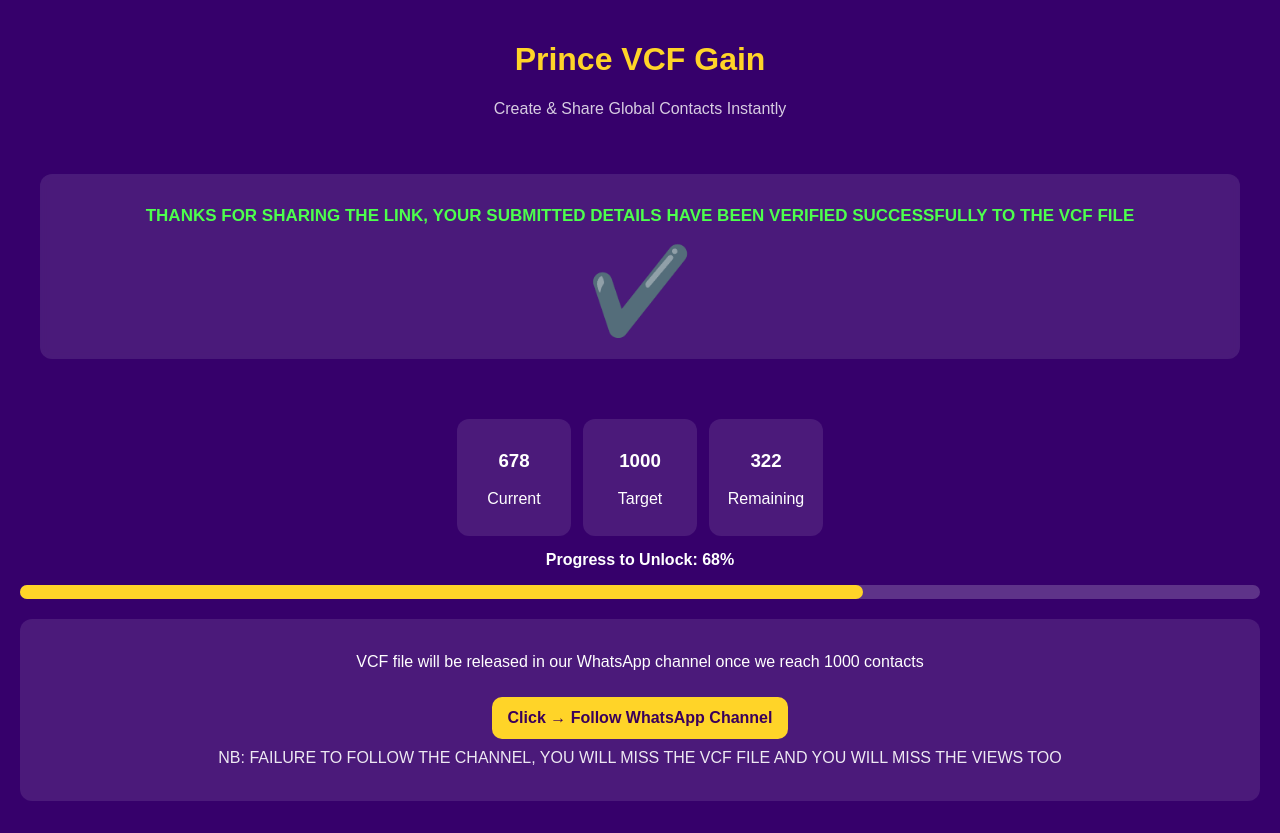
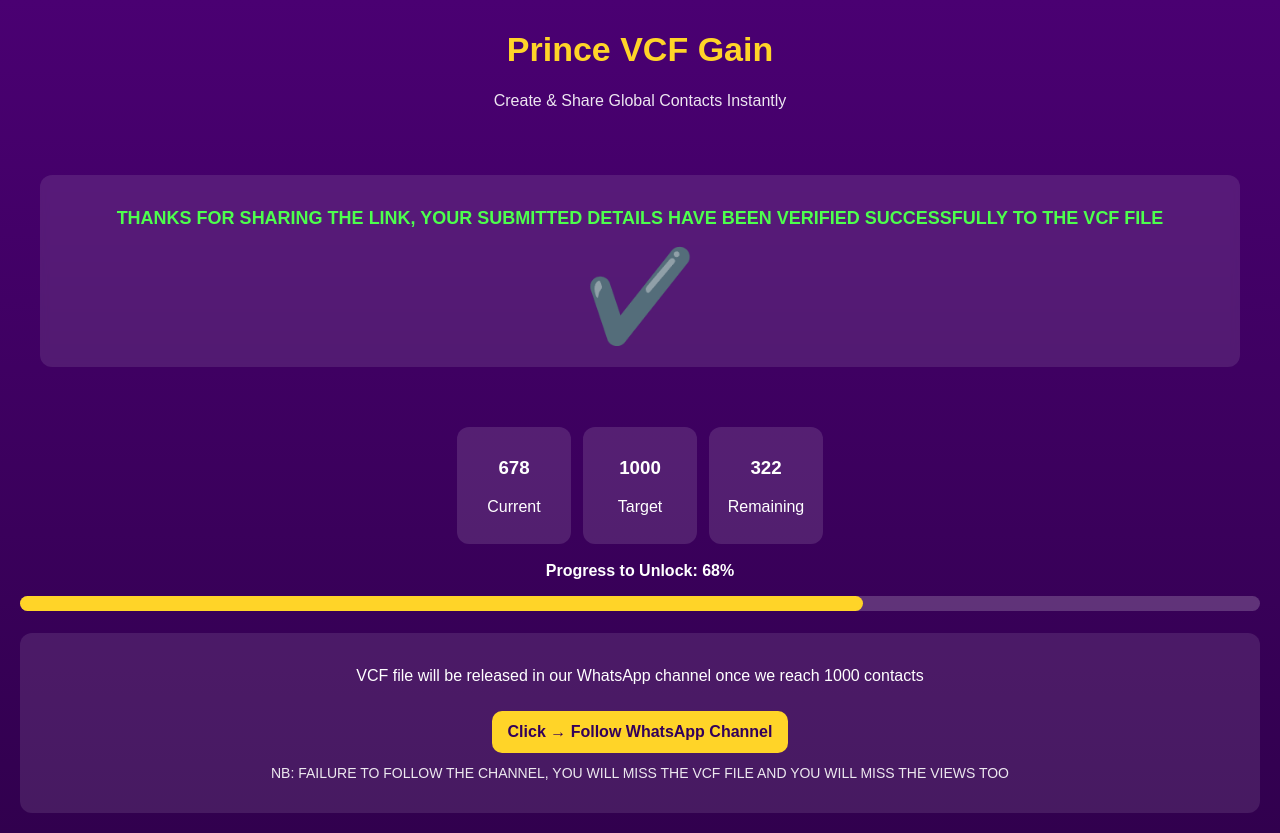
Before and after one commit to Glenn254/Verified-, a plain HTML site: page index.html in a window 1280 px wide. Drawn offline with Linux system fonts and the light colour scheme.

Commit message:
Update index.html

```diff
--- a/index.html
+++ b/index.html
@@ -1,18 +1,133 @@
 <!DOCTYPE html>
 <html lang="en">
 <head>
-    <meta charset="UTF-8">
-    <meta name="viewport" content="width=device-width, initial-scale=1.0">
-    <title>Prince VCF Gain</title>
-    <link rel="stylesheet" href="style.css">
+<meta charset="UTF-8">
+<meta name="viewport" content="width=device-width, initial-scale=1.0">
+<title>Prince VCF Gain</title>
+
+<style>
+    body {
+        background: linear-gradient(180deg,#4A0072,#31004E);
+        font-family: Arial, sans-serif;
+        color: white;
+        text-align: center;
+        margin: 0;
+        padding: 0;
+    }
+
+    .container {
+        padding: 20px;
+    }
+
+    h1 {
+        font-size: 34px;
+        color: #FFD428;
+        margin-top: 10px;
+    }
+
+    .subtitle {
+        opacity: 0.9;
+        margin-bottom: 25px;
+    }
+
+    /* SUCCESS BOX */
+    .success-container {
+        text-align: center;
+        padding: 20px;
+    }
+
+    .success-box {
+        background: rgba(255, 255, 255, 0.1);
+        padding: 18px;
+        border-radius: 12px;
+        margin: 20px 0;
+        backdrop-filter: blur(4px);
+    }
+
+    .success-text {
+        color: #4dff4d;
+        font-size: 18px;
+        font-weight: 700;
+    }
+
+    .success-icon {
+        font-size: 90px;
+        font-weight: bold;
+        color: #4dff4d;
+        margin-top: 15px;
+    }
+
+    /* Stats */
+    .stats {
+        display: flex;
+        justify-content: center;
+        gap: 12px;
+        margin-top: 20px;
+    }
+
+    .stat-box {
+        background: rgba(255, 255, 255, 0.12);
+        padding: 12px;
+        border-radius: 12px;
+        width: 90px;
+    }
+
+    /* Progress */
+    .progress-label {
+        margin-top: 18px;
+        font-weight: bold;
+    }
+
+    .progress-bar {
+        width: 100%;
+        background: rgba(255,255,255,0.2);
+        border-radius: 50px;
+        height: 15px;
+        margin-top: 7px;
+    }
+
+    .progress {
+        width: 67%;
+        height: 100%;
+        background: #FFD428;
+        border-radius: 50px;
+    }
+
+    /* WhatsApp Section */
+    .info-box {
+        margin-top: 22px;
+        padding: 18px;
+        background: rgba(255,255,255,0.1);
+        border-radius: 12px;
+    }
+
+    .btn {
+        display: inline-block;
+        background: #FFD428;
+        color: #33005A;
+        font-weight: bold;
+        padding: 12px 16px;
+        border-radius: 10px;
+        margin-top: 10px;
+        text-decoration: none;
+    }
+
+    .note {
+        margin-top: 12px;
+        opacity: 0.9;
+        font-size: 14px;
+    }
+</style>
+
 </head>
 <body>
 
 <div class="container">
+
     <h1>Prince VCF Gain</h1>
     <p class="subtitle">Create & Share Global Contacts Instantly</p>
 
-    <!-- Success Message -->
+    <!-- SUCCESS MESSAGE -->
     <div class="success-container">
         <div class="success-box">
             <h2 class="success-text">
@@ -22,7 +137,7 @@
         </div>
     </div>
 
-    <!-- Stats Section -->
+    <!-- Stats -->
     <div class="stats">
         <div class="stat-box">
             <h3 id="current">678</h3>
@@ -38,11 +153,13 @@
         </div>
     </div>
 
-    <p class="progress-label">Progress to Unlock: <span id="progress-percentage">67%</span></p>
+    <p class="progress-label">Progress to Unlock: <span id="progress-percent">67%</span></p>
+
     <div class="progress-bar">
         <div id="progress" class="progress"></div>
     </div>
 
+    <!-- Info Box -->
     <div class="info-box">
         <p>VCF file will be released in our WhatsApp channel once we reach 1000 contacts</p>
 
@@ -51,14 +168,23 @@
         </a>
 
         <p class="note">
-        NB: FAILURE TO FOLLOW THE CHANNEL,
-        YOU WILL MISS THE VCF FILE AND YOU
-        WILL MISS THE VIEWS TOO
+            NB: FAILURE TO FOLLOW THE CHANNEL, YOU WILL MISS THE VCF FILE AND YOU WILL MISS THE VIEWS TOO
         </p>
     </div>
-
 </div>
 
-<script src="script.js"></script>
+<script>
+    // progress calculation logic
+    const current = 678;
+    const target = 1000;
+    const remaining = target - current;
+
+    document.getElementById("remaining").textContent = remaining;
+    const progress = Math.round((current / target) * 100);
+
+    document.getElementById("progress-percent").textContent = progress + "%";
+    document.getElementById("progress").style.width = progress + "%";
+</script>
+
 </body>
 </html>
```
